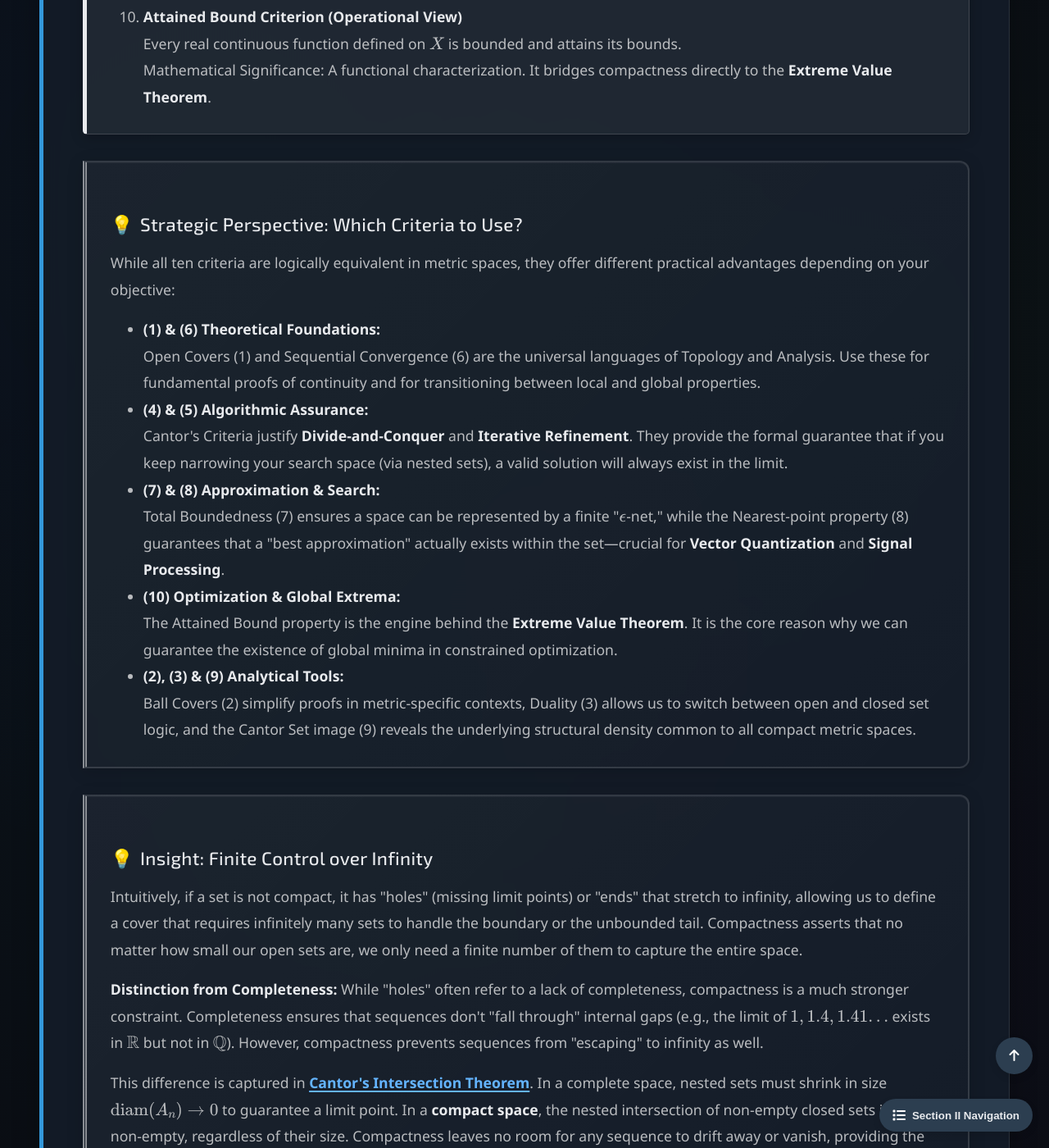
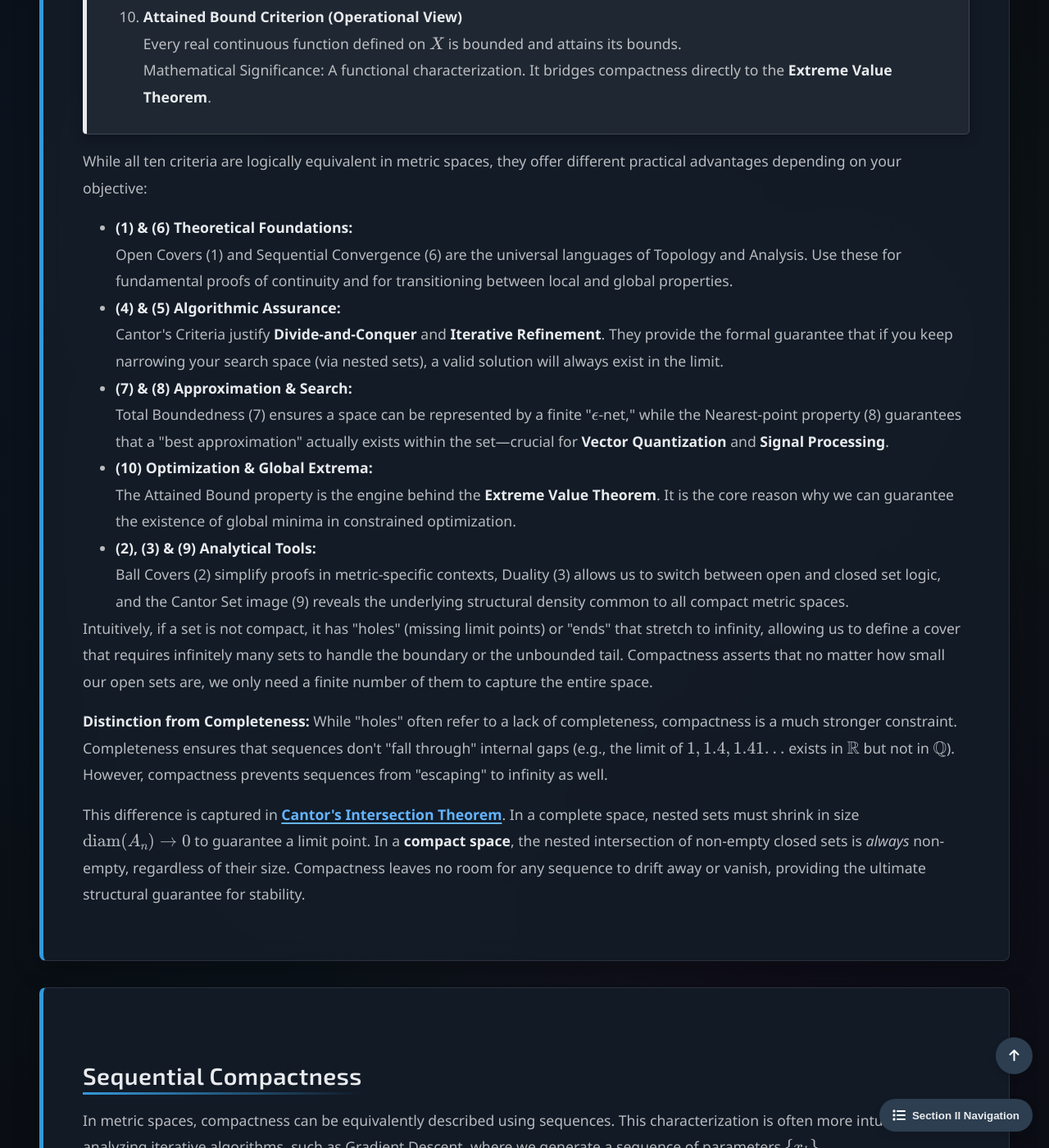
Before and after one commit to Yusukey01/yusukey01.github.io, a Jekyll site: the page built from Mathematics/Calculus/compactness.html, in a window 1280 px wide and 1400 px high, scrolled down 3456 px. Shown: the whole window at 82% size. Built offline with Jekyll 4.4.1, drawn with Linux system fonts in a browser that asks for light colours.

```diff
--- a/Mathematics/Calculus/compactness.html
+++ b/Mathematics/Calculus/compactness.html
@@ -237,12 +237,11 @@ noindex: true
                     </ol>
                 </div>
 
-                <div class="insight-box">
-                    <h3>Strategic Perspective: Which Criteria to Use?</h3>
                 <p>
                     While all ten criteria are logically equivalent in metric spaces, they offer different practical advantages
                     depending on your objective:
                 </p>
+
                 <ul style="padding-left: 40px;">
                     <li>
                         <strong>(1) & (6) Theoretical Foundations:</strong><br>
@@ -272,10 +271,7 @@ noindex: true
                         and the Cantor Set image (9) reveals the underlying structural density common to all compact metric spaces.
                     </li>
                 </ul>
-                </div>
 
-                <div class="insight-box">
-                    <h3>Insight: Finite Control over Infinity</h3>
                 <p>
                     Intuitively, if a set is not compact, it has "holes" (missing limit points) or "ends" that stretch
                     to infinity, allowing us to define a cover that requires infinitely many sets to handle the
@@ -297,8 +293,6 @@ noindex: true
                     <em>always</em> non-empty, regardless of their size. Compactness leaves no room for any sequence
                     to drift away or vanish, providing the ultimate structural guarantee for stability.
                 </p>
-                </div>
-
             </section>
 
             <section id="sequential" class="section-content">
```
Lines whose indentation alone changed are shown as unchanged.
